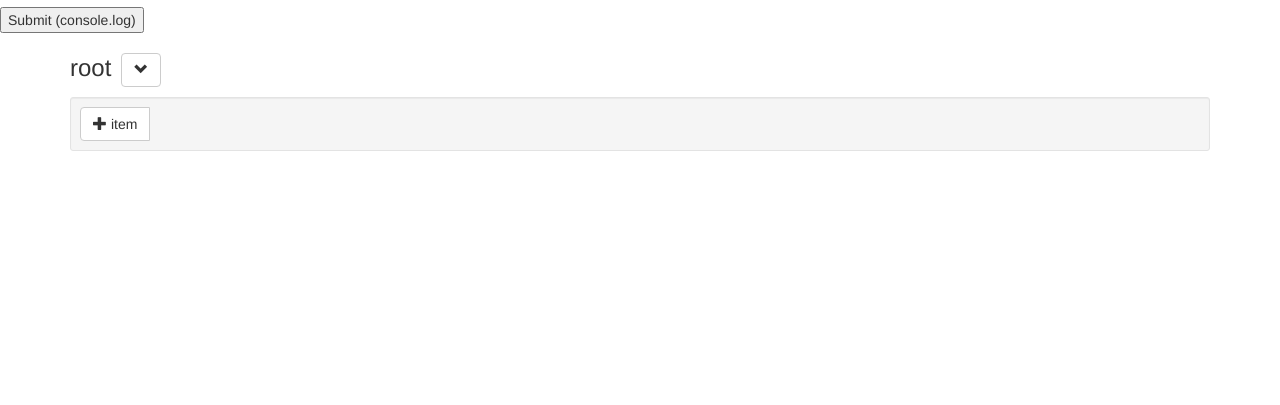
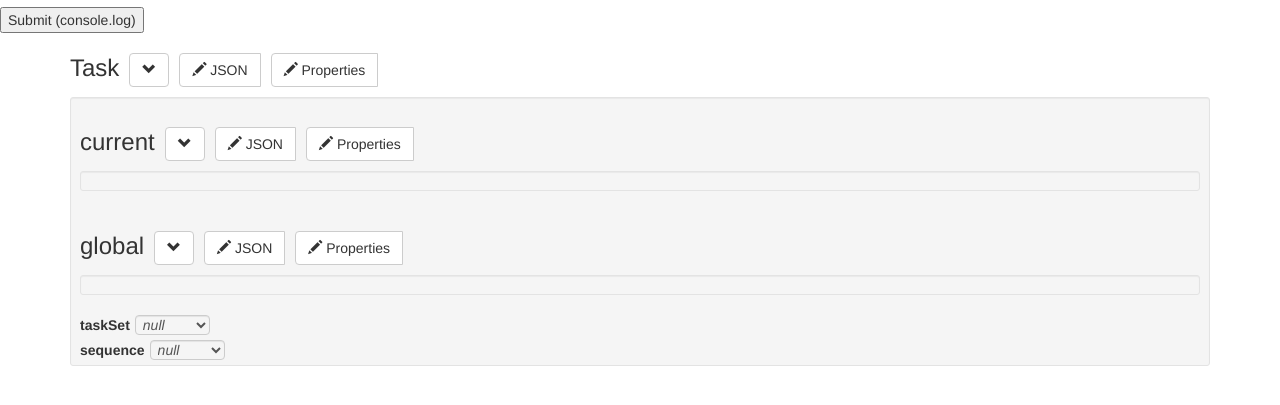
Before and after one commit to ProjectImplicit/pi-task-gui, a website: page index.html in a window 1280 px wide. Shown: the part 63-468 px from the top of the page. Drawn offline with Linux system fonts and the light colour scheme.

Commit message:
feat(taskConstructor): a minimial function constructor, still some problems with jdorn

```diff
--- a/index.html
+++ b/index.html
@@ -22,87 +22,7 @@
       var editor = new JSONEditor(document.getElementById('editor_holder'),{
         ajax:true,
         //no_additional_properties:true,
-        schema: {
-          $ref: '#/definitions/sequence',
-          //defaultProperties: ['type'],
-          definitions: {
-            sequence:{
-              type:'array',
-              items: {
-                type: 'object',
-                allOf: [
-                  {$ref:'#/definitions/task'},
-                  {$ref:'#/definitions/basicElement'}
-                ]
-              }
-            },
-            task:{
-              title: 'Task',
-              type:'object',
-              properties: {
-                name: {type:'string',description:'The name of the task, used for recording information.',required:true},
-                title: {type:'string',description:'A string to be used as the page title (the name displayed on the tag). It is reset at the end of the task.'}
-              },
-              oneOf: [
-                {$ref:'#/definitions/pipTask', title:'PIP'},
-                // {$ref:'#/definitions/questTask', title:'Questionaire'},
-                {$ref:'#/definitions/messageTask', title:'Message'}
-              ],
-              additionalProperties: false
-            },
-            pipTask: {
-              title: 'PIP Task',
-              type:'object',
-              properties: {
-                type: {type:'string', 'enum': ['pip'], options:{hidden:true}},
-                script: {type:'string', description:'The actual script object for the quest or pip tasks.'},
-                scriptUrl: {type:'string', description:'The url for the quest or pip script.'}
-              },
-              defaultProperties: ['type','name','scriptUrl']
-            },
-            messageTask: {
-              type:'object',
-              properties: {
-                type: {type:'string', 'enum': ['message'], options:{hidden:true}},
-                template: {type:'string', description:'The actual html to display as a string.'},
-                templateUrl: {type:'string', description:'The url for the message html file.'},
-                keys: {
-                  type:'array',
-                  items:{type:'string'},
-                  description:'Controls the proceed key: either a key (i.e. \'a\') a keyCode (i.e. 65).'
-                }
-              },
-              defaultProperties: ['type','name','templateUrl']
-            },
-
-            basicElement: {
-              title: 'Basic element',
-              type:'object',
-              properties:{
-                inherit: {$ref:'#/definitions/basicElement/definitions/inherit'},
-                data: {type:'object', options:{no_additional_properties:false}, description:'Sets up some local variables.'},
-                merge: {type:'array',uniqueItems: true,format:'table',items:{type:'string'}, description:'Attributes inheritance extends instead of overriding.'},
-                regenerateTemplate: {type:'boolean', description:'Regenerate templates each time they are encountered'}
-              },
-              definitions: {
-                inherit: {
-                  id: 'inherit',
-                  title: 'inherit',
-                  type: 'object',
-                  format:'grid',
-                  properties: {
-                    set: {type: 'string',description: 'Which set are we inheriting from.', required:true},
-                    type:{type:'string','enum':['random','exRandom','sequential','byData'], description:'The inheritance method.', required:true,defaults:'random'},
-                    seed:{type:'string'},
-                    repeat:{type:'boolean'}
-                  },
-                  defaultProperties: ['set','type']
-
-                }
-              }
-            }
-          }
-        }
+        schema: {$ref:'json/managerTask.json'}
       });
 
       // Hook up the submit button to log to the console
--- /dev/null
+++ b/json/managerTask.json
@@ -0,0 +1,311 @@
+{
+    "title": "Task",
+    "type": "object",
+    "properties": {
+        "current": {
+            "type": "object"
+        },
+        "global": {
+            "type": "object"
+        },
+        "taskSet": {
+            "$ref": "#/definitions/taskSet"
+        },
+        "sequence": {
+            "$ref": "#/definitions/taskSequence"
+        }
+    },
+    "definitions": {
+        "taskElement": {
+            "title": "Task",
+            "type": "object",
+            "properties": {
+                "name": {
+                    "type": "string",
+                    "description": "The name of the task, used for recording information.",
+                    "required": true
+                },
+                "title": {
+                    "type": "string",
+                    "description": "A string to be used as the page title (the name displayed on the tag). It is reset at the end of the task."
+                },
+                "inherit": {
+                    "title": "Inherit",
+                    "type": "object",
+                    "format": "grid",
+                    "properties": {
+                        "set": {
+                            "type": "string",
+                            "description": "Which set are we inheriting from."
+                        },
+                        "type": {
+                            "enum": {
+                                "0": "random",
+                                "1": "exRandom",
+                                "2": "sequential",
+                                "3": "byData"
+                            },
+                            "description": "The inheritance method."
+                        },
+                        "seed": {
+                            "type": "string"
+                        },
+                        "repeat": {
+                            "type": "boolean"
+                        }
+                    },
+                    "defaultProperties": {
+                        "0": "set",
+                        "1": "type"
+                    }
+                },
+                "data": {
+                    "type": "object",
+                    "options": {
+                        "no_additional_properties": false
+                    },
+                    "description": "Sets up some local variables."
+                },
+                "merge": {
+                    "type": "array",
+                    "uniqueItems": true,
+                    "format": "table",
+                    "items": {
+                        "type": "string"
+                    },
+                    "description": "Attributes inheritance extends instead of overriding."
+                },
+                "regenerateTemplate": {
+                    "type": "boolean",
+                    "description": "Regenerate templates each time they are encountered."
+                }
+            },
+            "oneOf": {
+                "0": {
+                    "title": "PIP",
+                    "type": "object",
+                    "properties": {
+                        "type": {
+                            "type": "string",
+                            "enum": {
+                                "0": "pip"
+                            },
+                            "options": {
+                                "hidden": true
+                            }
+                        },
+                        "script": {
+                            "type": "string",
+                            "description": "The actual script object for the quest or pip tasks."
+                        },
+                        "scriptUrl": {
+                            "type": "string",
+                            "description": "The url for the quest or pip script."
+                        }
+                    },
+                    "defaultProperties": {
+                        "0": "type",
+                        "1": "name",
+                        "2": "scriptUrl"
+                    }
+                },
+                "1": {
+                    "title": "Message",
+                    "type": "object",
+                    "properties": {
+                        "type": {
+                            "type": "string",
+                            "enum": {
+                                "0": "message"
+                            },
+                            "options": {
+                                "hidden": true
+                            }
+                        },
+                        "template": {
+                            "type": "string",
+                            "description": "The actual html to display as a string."
+                        },
+                        "templateUrl": {
+                            "type": "string",
+                            "description": "The url for the message html file."
+                        },
+                        "keys": {
+                            "type": "array",
+                            "items": {
+                                "type": "string"
+                            },
+                            "description": "Controls the proceed key: either a key (i.e. 'a') a keyCode (i.e. 65)."
+                        }
+                    },
+                    "defaultProperties": {
+                        "0": "type",
+                        "1": "name",
+                        "2": "templateUrl"
+                    }
+                }
+            },
+            "additionalProperties": false
+        },
+        "taskSet": {
+            "title": "Task set",
+            "type": "array",
+            "items": {
+                "type": "object",
+                "properties": {
+                    "set": {
+                        "type": "sting",
+                        "description": "Set name"
+                    },
+                    "elements": {
+                        "type": "array",
+                        "items": {
+                            "$ref": "#/definitions/taskElement"
+                        }
+                    }
+                }
+            }
+        },
+        "taskSequence": {
+            "id": "sequence",
+            "title": "Sequence",
+            "type": "array",
+            "required": true,
+            "items": {
+                "type": "object",
+                "oneOf": {
+                    "0": {
+                        "$ref": "#/definitions/taskMixer"
+                    },
+                    "1": {
+                        "$ref": "#/definitions/taskelement"
+                    }
+                }
+            }
+        },
+        "taskMixer": {
+            "title": "mixer",
+            "oneOf": {
+                "0": {
+                    "title": "Random",
+                    "type": "object",
+                    "description": "Randomize the order of elements within the sub-sequence.",
+                    "additionalProperties": false,
+                    "properties": {
+                        "mixer": {
+                            "type": "string",
+                            "enum": {
+                                "0": "random"
+                            },
+                            "required": true,
+                            "options": {
+                                "hidden": true
+                            }
+                        },
+                        "data": {
+                            "$ref": "#/definitions/taskSequence"
+                        }
+                    }
+                },
+                "1": {
+                    "title": "Repeat",
+                    "type": "object",
+                    "description": "Repeat the sub-sequence \"times\" times.",
+                    "additionalProperties": false,
+                    "properties": {
+                        "mixer": {
+                            "type": "string",
+                            "enum": {
+                                "0": "repeat"
+                            },
+                            "required": true,
+                            "options": {
+                                "hidden": true
+                            }
+                        },
+                        "times": {
+                            "type": "integer"
+                        },
+                        "data": {
+                            "$ref": "#/definitions/taskSequence"
+                        }
+                    }
+                },
+                "2": {
+                    "title": "Weighted random",
+                    "type": "object",
+                    "description": "Randomly pick an element out of the sub-sequence, according to the set weights.",
+                    "additionalProperties": false,
+                    "properties": {
+                        "mixer": {
+                            "type": "string",
+                            "enum": {
+                                "0": "weightedRandom"
+                            },
+                            "required": true,
+                            "options": {
+                                "hidden": true
+                            }
+                        },
+                        "weights": {
+                            "type": "array",
+                            "items": {
+                                "type": "number"
+                            },
+                            "format": "table"
+                        },
+                        "data": {
+                            "$ref": "#/definitions/taskSequence"
+                        }
+                    }
+                },
+                "3": {
+                    "title": "Choose",
+                    "type": "object",
+                    "description": "Randomly choose n elements out of the sub-sequence.",
+                    "additionalProperties": false,
+                    "properties": {
+                        "mixer": {
+                            "type": "string",
+                            "enum": {
+                                "0": "choose"
+                            },
+                            "required": true,
+                            "options": {
+                                "hidden": true
+                            }
+                        },
+                        "n": {
+                            "type": "number",
+                            "default": 1
+                        },
+                        "data": {
+                            "$ref": "#/definitions/taskSequence"
+                        }
+                    }
+                },
+                "4": {
+                    "title": "Wrapper",
+                    "type": "object",
+                    "description": "A sort of parenthesis; delays evaluation of the sub-sequence until it is reached.",
+                    "additionalProperties": false,
+                    "properties": {
+                        "mixer": {
+                            "type": "string",
+                            "enum": {
+                                "0": "wrapper"
+                            },
+                            "required": true,
+                            "options": {
+                                "hidden": true
+                            }
+                        },
+                        "data": {
+                            "$ref": "#/definitions/taskSequence"
+                        }
+                    }
+                }
+            }
+        }
+    }
+}
--- a/package.json
+++ b/package.json
@@ -10,6 +10,7 @@
   "author": "",
   "license": "MIT",
   "dependencies": {
-    "babel": "^5.6.14"
+    "babel": "^5.6.14",
+    "jsonfile": "^2.2.1"
   }
 }
```
Also changed, not shown: gulpfile.js (+12 -40 lines), schemas/deepTemplate.js (added, +44 -0 lines), schemas/element.js (+44 -12 lines), schemas/sequence.js (+26 -17 lines), schemas/taskConstructor.js (added, +51 -0 lines), schemas/taskElement.js (added, +37 -0 lines), taskConstructor.js (deleted, +0 -52 lines).
